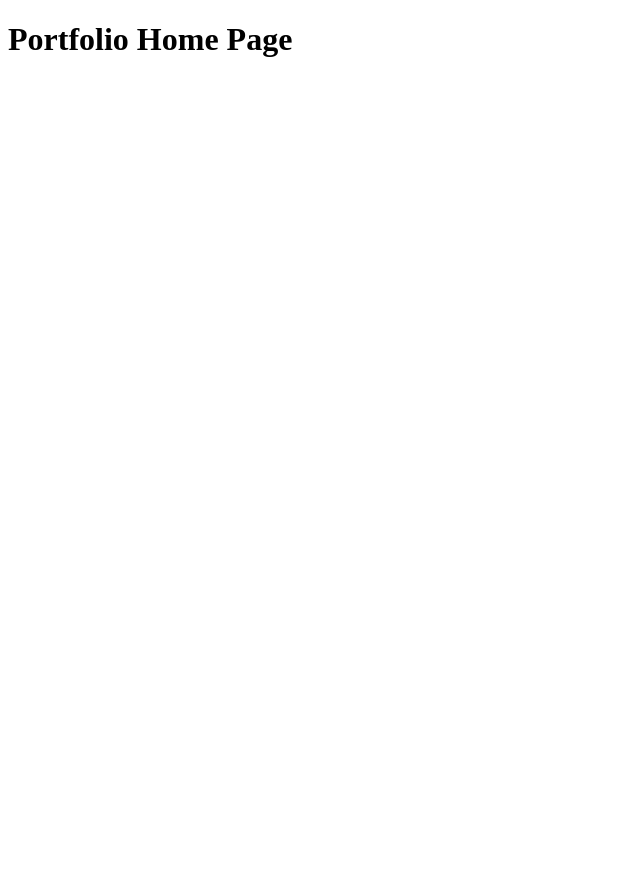
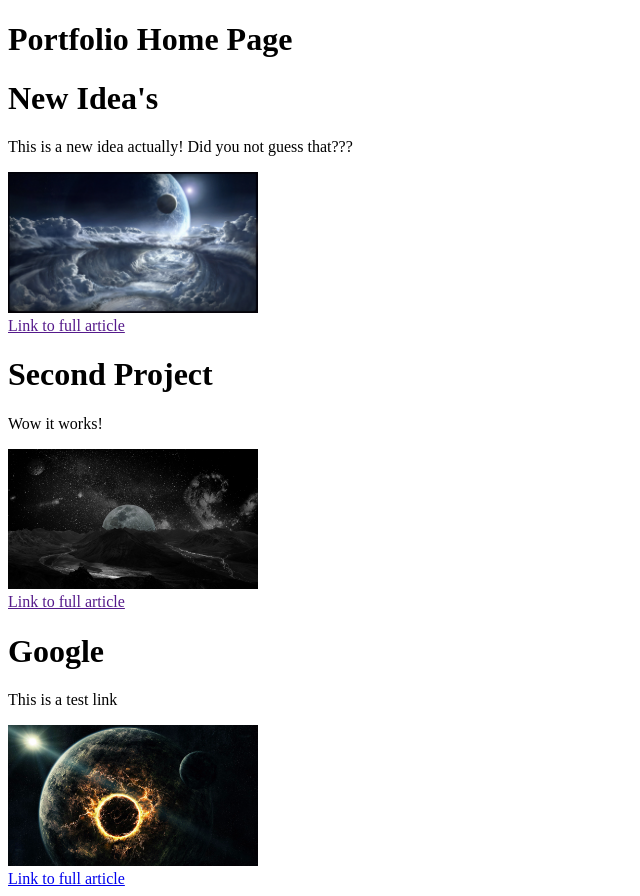
Before and after one commit to frebbs/django_portfolio_template, a Django app: page / in a window 1280 px wide. Shown: the whole page, without its empty margins (0-640 px from the left). Before the commit the page ends 57 px from the top, so only its background shows below. Run offline with Django 3.2, Linux system fonts and the light colour scheme; data comes from the database, SQL or seed files in the repository; both versions use the stored data as it was after the commit.

Commit message:
pulling DB items in to the view

```diff
--- a/portfolio/templates/portfolio/index.html
+++ b/portfolio/templates/portfolio/index.html
@@ -8,5 +8,16 @@
 </head>
 <body>
     <h1>Portfolio Home Page</h1>
+    <div>
+
+        {% for x in project %}
+        <div class="container">
+            <h1>{{x.title}}</h1>
+            <p>{{ x.description }}</p>
+            <img src='{{ x.image.url }}' alt="" width="250"><br>
+            <a href="{{x.url}}">Link to full article</a>
+        </div>
+        {% endfor%}
+    </div>
 </body>
 </html>
--- a/portfolio/views.py
+++ b/portfolio/views.py
@@ -4,4 +4,6 @@ from .models import Project
 
 def home(req):
     projects = Project.objects.all()
-    return render(req, 'portfolio/index.html')
+    return render(req, 'portfolio/index.html', {
+        'project': projects
+    })
```
Also changed, not shown: db.sqlite3, media/portfolio/images/2781.jpg (added), media/portfolio/images/moon_planet_stars_121000_3840x2160.jpg (added).
